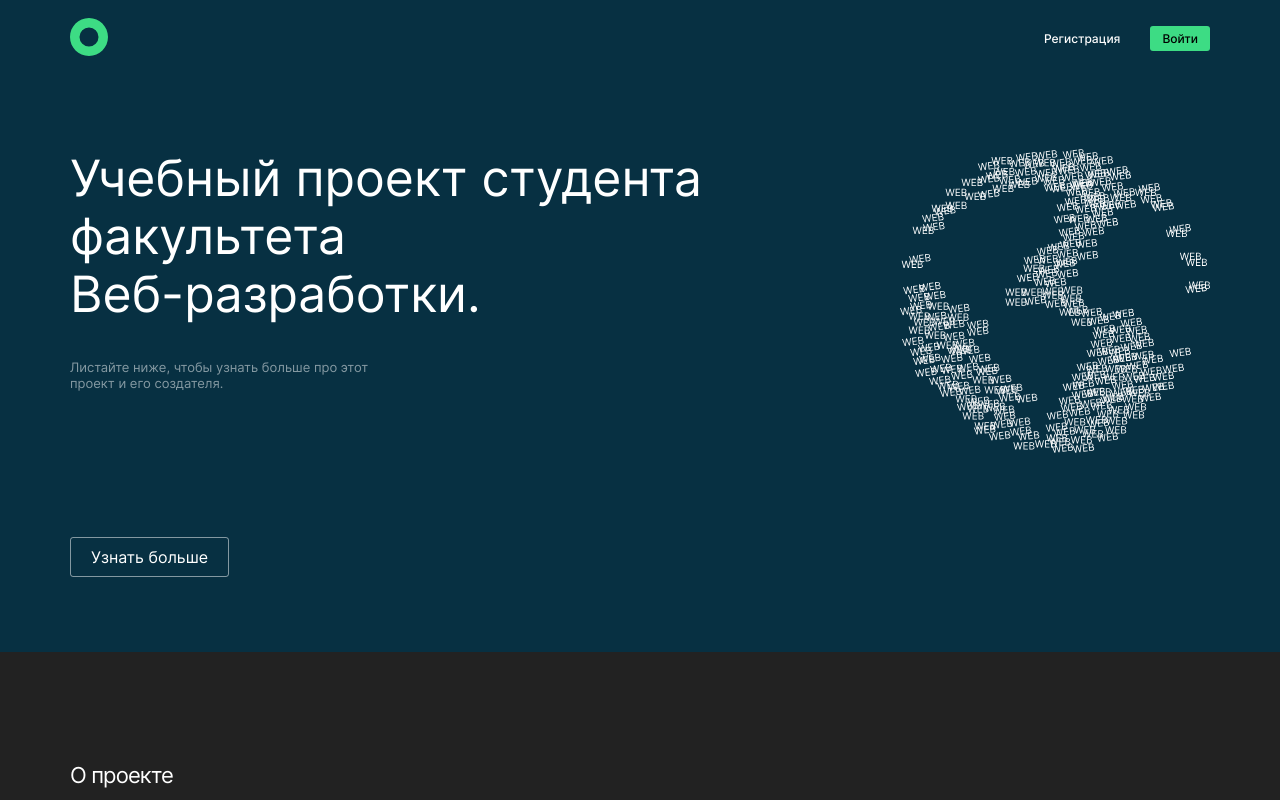
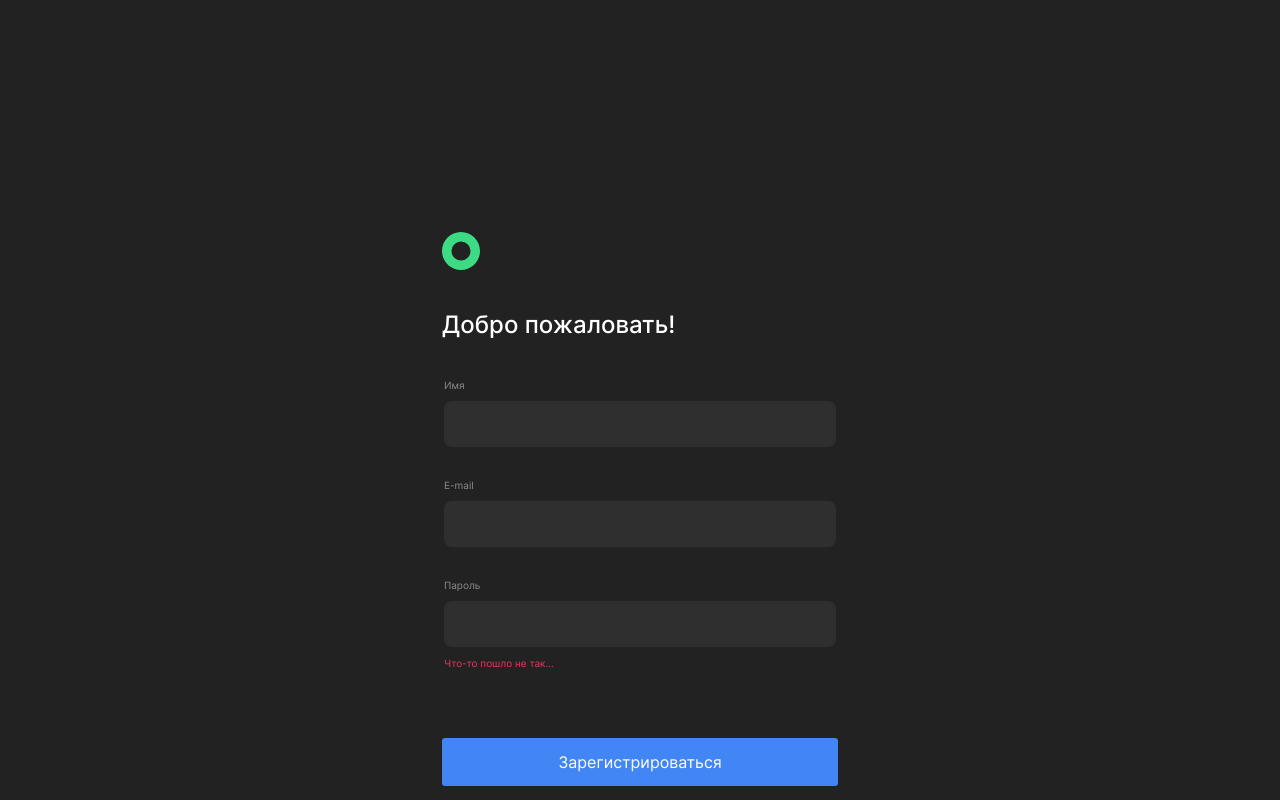
Before and after one commit to alkremn/movies-explorer-frontend, a React (Create React App) app: page / in a window 1280 px wide. Shown: the top 800 px of the page. Built offline with nearby package versions, Linux system fonts and the light colour scheme.

Commit message:
feat: implement register page

```diff
--- a/src/components/App/App.js
+++ b/src/components/App/App.js
@@ -1,14 +1,16 @@
 import "./App.css";
 import Header from "../Header/Header";
 import Main from "../Main/Main";
+import Register from "../Register/Register";
 import Footer from "../Footer/Footer";
 
 function App() {
   return (
     <div className='page'>
-      <Header />
-      <Main />
-      <Footer />
+      {/* <Header /> */}
+      {/* <Main /> */}
+      <Register />
+      {/* <Footer /> */}
     </div>
   );
 }
--- /dev/null
+++ b/src/components/Register/Register.css
@@ -0,0 +1,115 @@
+.register {
+  min-height: 100vh;
+  display: flex;
+  justify-content: center;
+  align-content: center;
+}
+
+.register__content {
+  display: flex;
+  flex-direction: column;
+  align-items: center;
+  margin-top: 56px;
+  width: calc(100vw - 60px);
+  max-width: 396px;
+}
+.register__logo {
+  width: 38px;
+  height: 38px;
+}
+.register__title {
+  margin: 50px 0 0;
+  font-weight: 500;
+  font-size: 24px;
+  line-height: 29px;
+}
+.register__form {
+  margin-top: 80px;
+  width: 100%;
+}
+
+.register__form-fieldset {
+  border: 0;
+  display: flex;
+  flex-direction: column;
+  padding: 0;
+}
+.register__input-label {
+  color: #8b8b8b;
+  font-size: 10px;
+  line-height: 12px;
+  margin-top: 10px;
+}
+
+.register__form-fieldset:first-child .register__input-label {
+  margin-top: 0;
+}
+
+.register__input {
+  background-color: #2f2f2f;
+  color: #fff;
+  font-size: 13px;
+  line-height: 16px;
+  border: none;
+  height: 46px;
+  padding: 0 15px;
+  border-radius: 8px;
+  margin-top: 10px;
+}
+
+.register__input:focus {
+  outline: none;
+}
+.register__input-error {
+  font-size: 10px;
+  line-height: 12px;
+  color: #ee3465;
+  margin-top: 10px;
+  visibility: hidden;
+}
+
+.register__input-error_active {
+  visibility: visible;
+}
+
+.register__submit-button {
+  margin-top: 157px;
+  background-color: #4285f4;
+  border-radius: 3px;
+  border: none;
+  padding: 15px 0;
+  color: #fff;
+  width: 100%;
+}
+.register__login-text {
+  font-size: 12px;
+  margin: 14px 0 30px;
+  line-height: 15px;
+  text-align: center;
+  color: #8b8b8b;
+}
+.register__login-link {
+  font-size: 12px;
+  line-height: 15px;
+  text-align: center;
+  margin-left: 7px;
+  color: #4285f4;
+}
+
+@media screen and (min-width: 768px) {
+  .register__content {
+    align-items: flex-start;
+    margin-top: 232px;
+  }
+
+  .register__title {
+    margin-top: 40px;
+  }
+  .register__form {
+    margin-top: 40px;
+  }
+
+  .register__submit-button {
+    margin-top: 69px;
+  }
+}
--- /dev/null
+++ b/src/components/Register/Register.js
@@ -0,0 +1,52 @@
+import React from "react";
+import "./Register.css";
+import logo from "../../images/logo.svg";
+
+function Register() {
+  return (
+    <div className='register'>
+      <div className='register__content'>
+        <img className='register__logo' src={logo} alt='logo' />
+        <h1 className='register__title'>Добро пожаловать!</h1>
+        <form className='register__form' action='' method='POST'>
+          <fieldset className='register__form-fieldset'>
+            <label className='register__input-label' htmlFor='name'>
+              Имя
+            </label>
+            <input className='register__input' type='text' id='name' />
+            <span className='register__input-error'>
+              Что-то пошло не так...
+            </span>
+          </fieldset>
+          <fieldset className='register__form-fieldset'>
+            <label className='register__input-label' htmlFor='email'>
+              E-mail
+            </label>
+            <input className='register__input' type='email' id='email' />
+            <span className='register__input-error'>
+              Что-то пошло не так...
+            </span>
+          </fieldset>
+          <fieldset className='register__form-fieldset'>
+            <label className='register__input-label' htmlFor='email'>
+              Пароль
+            </label>
+            <input className='register__input' type='password' id='password' />
+            <span className='register__input-error register__input-error_active'>
+              Что-то пошло не так...
+            </span>
+          </fieldset>
+          <button className='register__submit-button' type='submit'>
+            Зарегистрироваться
+          </button>
+          <p className='register__login-text'>
+            Уже зарегистрированы?
+            <span className='register__login-link'>Войти</span>
+          </p>
+        </form>
+      </div>
+    </div>
+  );
+}
+
+export default Register;
```
